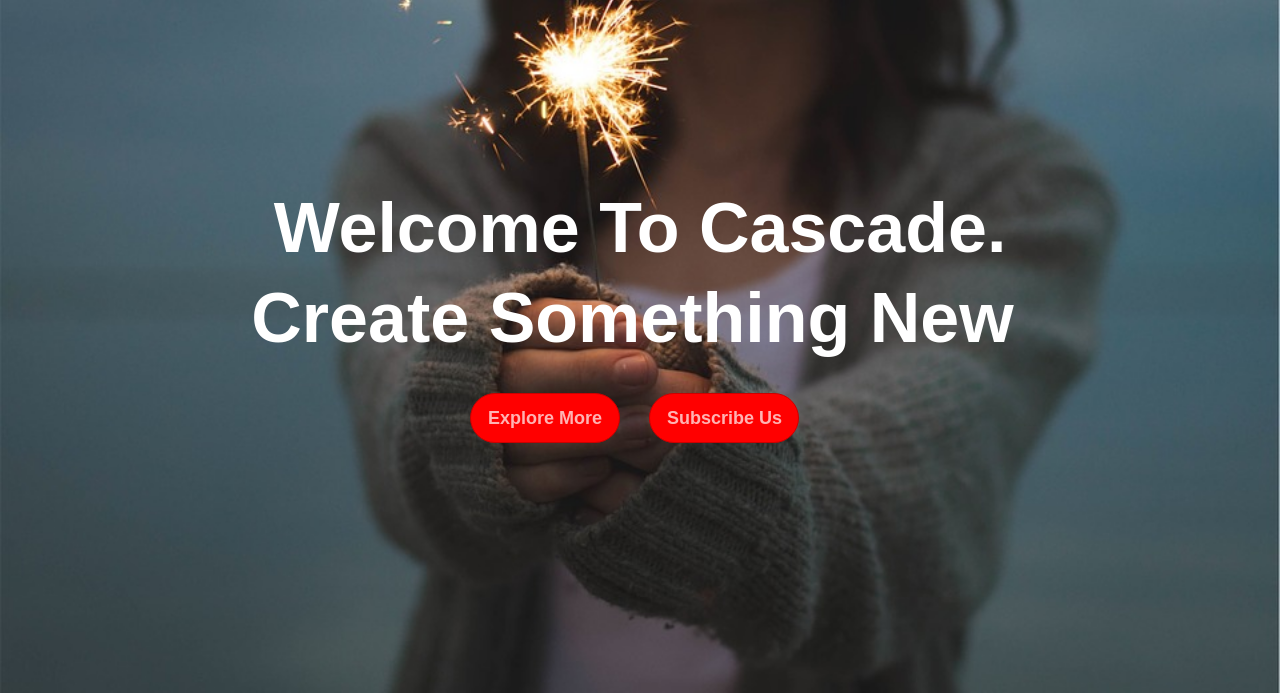
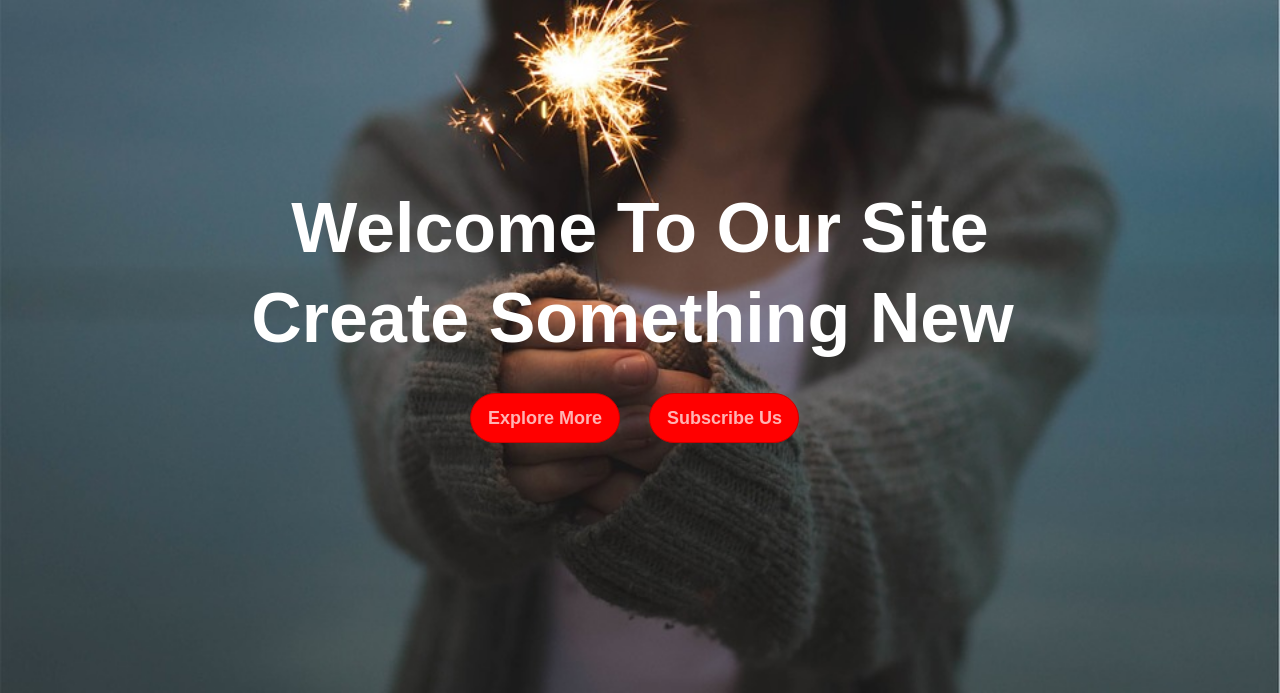
Before and after one commit to Krikor-Greg-Markarian/firework-project, a plain HTML site: page index.html in a window 1280 px wide. Shown: the part 107-800 px from the top of the page. Drawn offline with Linux system fonts and the light colour scheme.

Commit message:
firework index html file

```diff
--- a/index.html
+++ b/index.html
@@ -18,7 +18,7 @@
 				</ul>
 			</nav>
 			<div class="center">
-			<h1>Welcome To Cascade.</h1>
+			<h1>Welcome To Our Site</h1>
 			<h2>Create Something New</h2>
 			<div class="buttons">
 			<button>Explore More</button>
```
